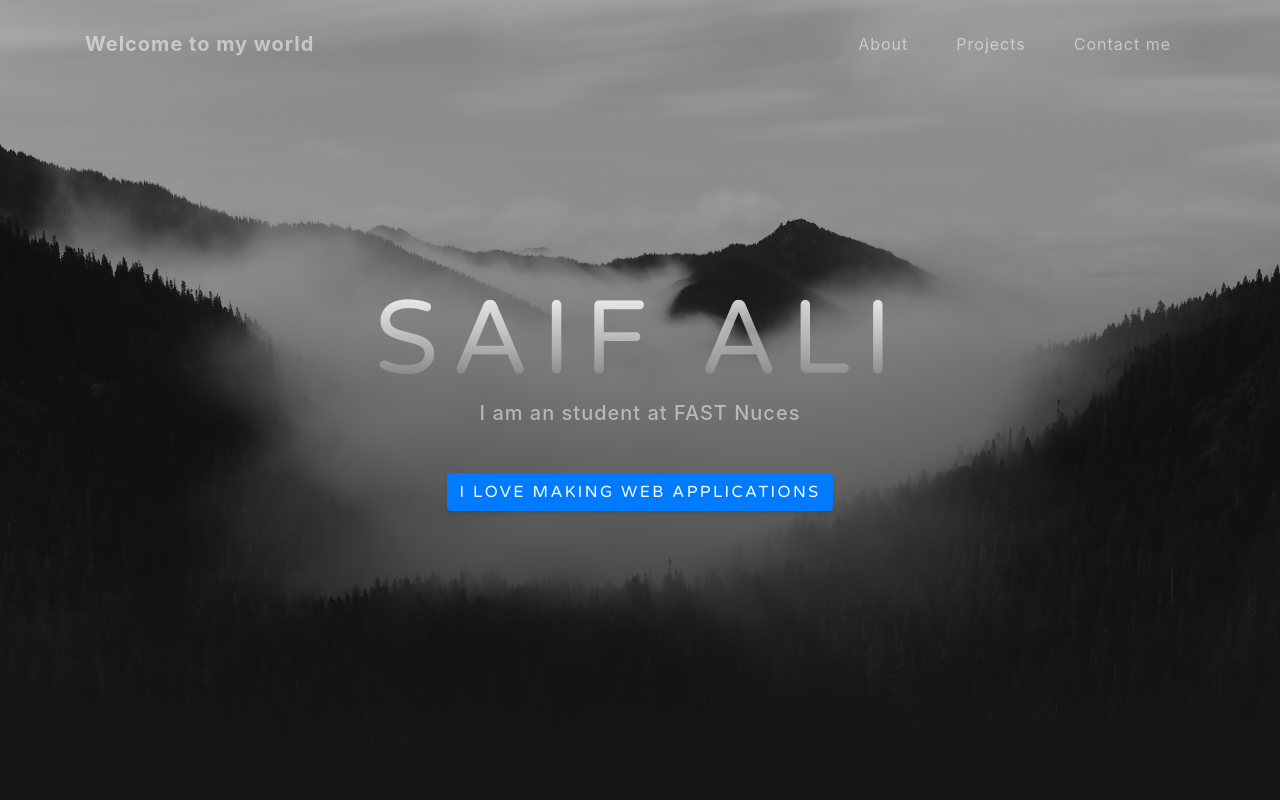
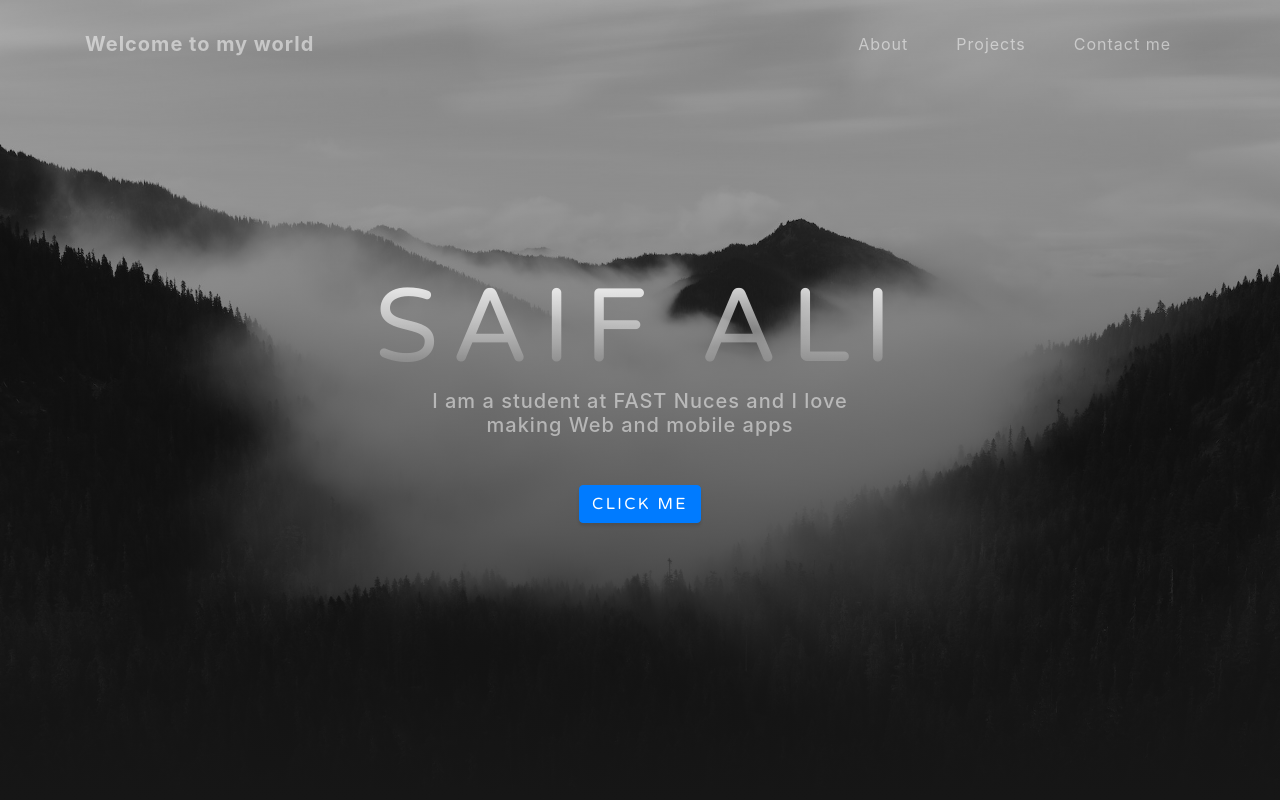
Before and after one commit to SyedSaifAli1234/syedsaifali1234.github.io, a website with bundled scripts: page index.html in a window 1280 px wide. Shown: the top 800 px of the page. Built offline with nearby package versions, Linux system fonts and the light colour scheme.

Commit message:
Update index.html

```diff
--- a/index.html
+++ b/index.html
@@ -55,8 +55,8 @@
     <div class="container d-flex h-100 align-items-center">
       <div class="mx-auto text-center">
         <h1 class="mx-auto my-0 text-uppercase">Saif Ali</h1>
-        <h2 class="text-white-50 mx-auto mt-2 mb-5">I am an student at FAST Nuces</h2>
-        <a href="#about" class="btn btn-primary js-scroll-trigger">I love making web applications</a>
+        <h2 class="text-white-50 mx-auto mt-2 mb-5">I am a student at FAST Nuces and I love making Web and mobile apps</h2>
+        <a href="#about" class="btn btn-primary js-scroll-trigger">Click me</a>
       </div>
     </div>
   </header>
```
